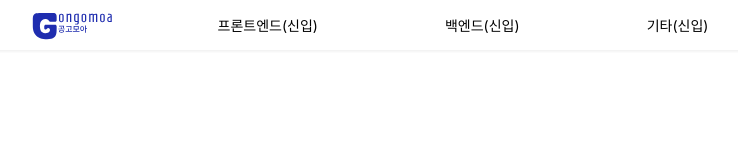
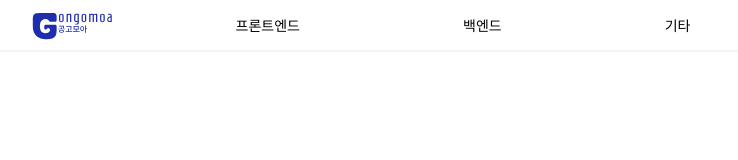
Before and after one commit to snowriceDD/gongomoa_client, a Next.js app: page / in a window 1280 px wide. Shown: the top 160 px of the page, without its empty margins (252-990 px from the left). Built offline with nearby package versions, Linux system fonts and the light colour scheme.

Commit message:
"fix: nav 수정"

```diff
--- a/components/navbar.tsx
+++ b/components/navbar.tsx
@@ -8,9 +8,9 @@ export default function Navbar() {
         <div className="navbar">
             <div className="navbarWrap">
             <Link href='/' className="logo" ><Image src={Logo} alt={"Gongomoa Logo"} width={150} /></Link>
-            <Link className="link" href='/newfe'>프론트엔드(신입)</Link>
-            <Link className="link" href='/newbe'>백엔드(신입)</Link>
-            <Link className="link" href='/newetc'>기타(신입)</Link>
+            <Link className="link" href='/newfe'>프론트엔드</Link>
+            <Link className="link" href='/newbe'>백엔드</Link>
+            <Link className="link" href='/newetc'>기타</Link>
             </div>
         </div>
     );
```
